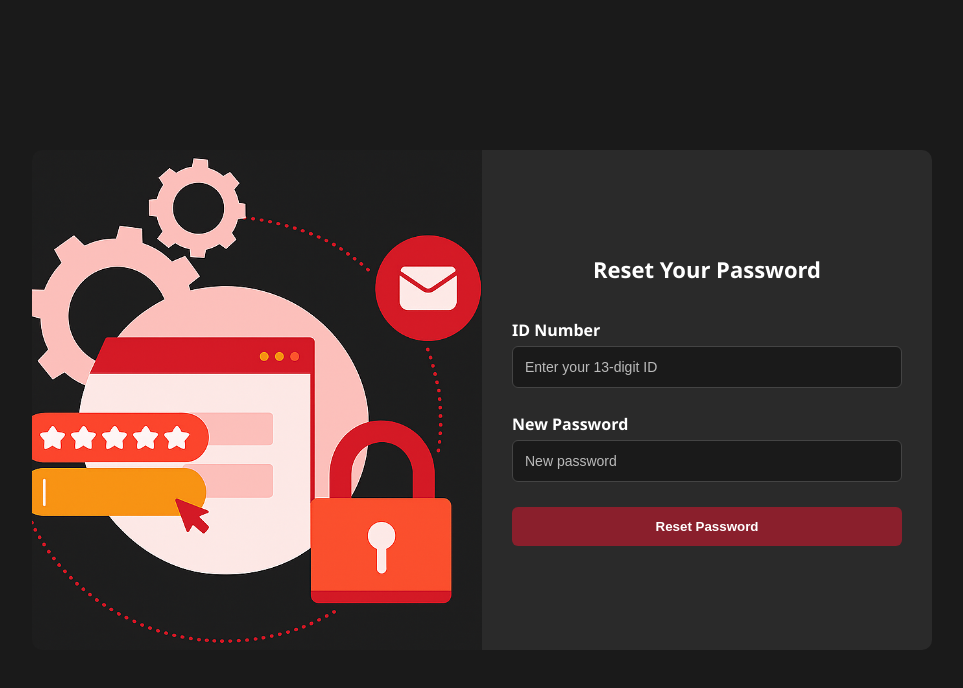
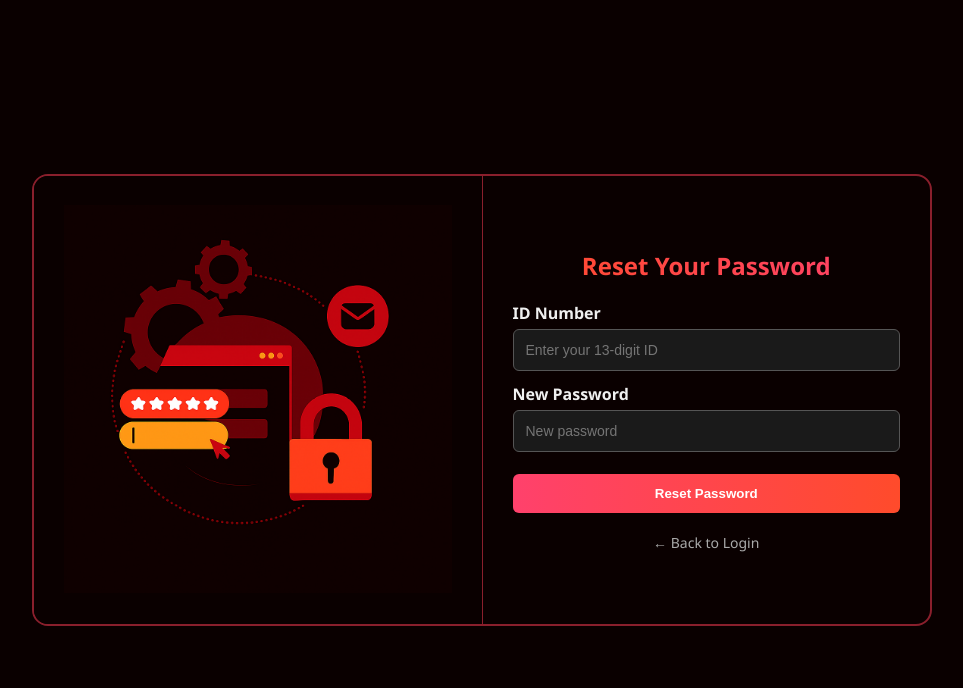
Before and after one commit to R-B-Devs/FinTech, a React (Create React App) app in the folder client/: page /reset-password in a window 1280 px wide. Shown: the top 688 px of the page, without its empty margins (158-1121 px from the left). Built offline with nearby package versions, Linux system fonts and the light colour scheme; the HTML template or start-up script is replaced by a standard one.

Commit message:
Improved ID & Password Validation + styled reset page layout"

```diff
--- a/client/src/pages/LoginPage.jsx
+++ b/client/src/pages/LoginPage.jsx
@@ -1,23 +1,57 @@
-import React from "react";
+import React, { useState } from "react";
 import { useNavigate } from "react-router-dom";
 import "../styles/LoginPage.css";
 import loginImg from "../assets/login-image.jpg";
 import { FontAwesomeIcon } from '@fortawesome/react-fontawesome';
-import { faLock } from '@fortawesome/free-solid-svg-icons';
-import { faUser } from '@fortawesome/free-solid-svg-icons';
+import { faLock, faUser } from '@fortawesome/free-solid-svg-icons';
 
 const LoginPage = () => {
   const navigate = useNavigate();
 
+  const [userId, setUserId] = useState('');
+  const [password, setPassword] = useState('');
+  const [idError, setIdError] = useState('');
+  const [passwordError, setPasswordError] = useState('');
+  const [passwordStrength, setPasswordStrength] = useState('');
+
+  const validateId = (value) => {
+    if (!/^\d{13}$/.test(value)) {
+      setIdError('13 digits required');
+    } else {
+      setIdError('');
+    }
+  };
+
+  const validatePassword = (value) => {
+    const minLength = /.{8,}/;
+    const uppercase = /[A-Z]/;
+    const lowercase = /[a-z]/;
+    const number = /\d/;
+    const symbol = /[!@#*_]/;
+
+    const passedRules = [minLength, uppercase, lowercase, number, symbol].filter(rule => rule.test(value)).length;
+
+    if (passedRules < 5) {
+      setPasswordError('Password must be 8+ characters and include upper, lower, number & symbol');
+    } else {
+      setPasswordError('');
+    }
+
+    // Strength Color
+    if (passedRules <= 2) {
+      setPasswordStrength('weak');
+    } else if (passedRules === 3 || passedRules === 4) {
+      setPasswordStrength('medium');
+    } else {
+      setPasswordStrength('strong');
+    }
+  };
+
   return (
     <div className="login-page">
       <div className="login-container">
-
-        {/* Left: Login Form Section */}
         <div className="login-form-section">
-          <h1>
-            <span className="brand">Lynq</span><span className="highlight">AI</span>
-          </h1>
+          <h1><span className="brand">Lynq</span><span className="highlight">AI</span></h1>
           <h2 className="form-title">Login</h2>
 
           <div className="form-fields">
@@ -32,8 +66,14 @@ const LoginPage = () => {
                   type="text"
                   placeholder="Enter your ID Number"
                   className="input-field with-icon"
+                  value={userId}
+                  onChange={(e) => {
+                    setUserId(e.target.value);
+                    validateId(e.target.value);
+                  }}
                 />
               </div>
+              {idError && <span className="error-text">{idError}</span>}
             </div>
 
             {/* Password Input */}
@@ -46,42 +86,43 @@ const LoginPage = () => {
                   type="password"
                   placeholder="Enter your password"
                   className="input-field with-icon"
+                  value={password}
+                  onChange={(e) => {
+                    setPassword(e.target.value);
+                    validatePassword(e.target.value);
+                  }}
                 />
               </div>
+              {passwordError && <span className="error-text">{passwordError}</span>}
+              {password && (
+                <div className={`strength-bar ${passwordStrength}`}>
+                  {passwordStrength === 'weak' && 'Weak'}
+                  {passwordStrength === 'medium' && 'Medium'}
+                  {passwordStrength === 'strong' && 'Strong'}
+                </div>
+              )}
             </div>
 
             {/* Forgot Password */}
-            <div
-              className="forgot-password"
-              style={{ color: "white", cursor: "pointer" }}
-              onClick={() => navigate("/forgot-password")}
-            >
+            <div className="forgot-password" style={{ color: "white", cursor: "pointer" }} onClick={() => navigate("/forgot-password")}>
               Forgot password?
             </div>
 
             {/* Sign In Button */}
-            <button className="login-button">
+            <button className="login-button" disabled={!!idError || !!passwordError}>
               Login
             </button>
           </div>
         </div>
 
         {/* Right: Register Section */}
-      <div className="register-section">
-        <img
-          src={loginImg}
-          alt="Login Illustration"
-          className="login-image"
-        />
-        <h3 className="register-text">Don’t have an account?</h3>
-        <button
-          className="register-button"
-          onClick={() => navigate('/register')}
-        >
-          Register
-        </button>
-      </div>
-
+        <div className="register-section">
+          <img src={loginImg} alt="Login Illustration" className="login-image" />
+          <h3 className="register-text">Don’t have an account?</h3>
+          <button className="register-button" onClick={() => navigate('/register')}>
+            Register
+          </button>
+        </div>
       </div>
     </div>
   );
--- a/client/src/pages/ResetPassword.js
+++ b/client/src/pages/ResetPassword.js
@@ -1,7 +1,7 @@
 import React, { useState } from "react";
 import { useNavigate } from "react-router-dom";
 import "../styles/ResetPassword.css";
-import ResetImage from "../assets/Reset.png"; // rename your image accordingly and put in /assets
+import ResetImage from "../assets/Reset3.png"; // make sure this path is correct
 
 const ResetPassword = () => {
   const [userId, setUserId] = useState("");
@@ -45,6 +45,7 @@ const ResetPassword = () => {
 
   return (
     <div className="reset-wrapper">
+      <div className="reset-container">
         <div className="image-section">
           <img src={ResetImage} alt="Reset Illustration" />
         </div>
@@ -77,6 +78,10 @@ const ResetPassword = () => {
 
             <button type="submit">Reset Password</button>
           </form>
+          <div className="back-login" onClick={() => navigate("/login")}>
+            &larr; Back to Login
+          </div>
+        </div>
       </div>
     </div>
   );
--- a/client/src/styles/LoginPage.css
+++ b/client/src/styles/LoginPage.css
@@ -238,3 +238,27 @@
     height: 150px;
   }
 }
+
+.error-text {
+  color: red;
+  font-size: 12px;
+  margin-top: 5px;
+}
+
+.strength-bar {
+  margin-top: 6px;
+  font-size: 13px;
+  font-weight: bold;
+}
+
+.strength-bar.weak {
+  color: red;
+}
+
+.strength-bar.medium {
+  color: orange;
+}
+
+.strength-bar.strong {
+  color: green;
+}
--- a/client/src/styles/ResetPassword.css
+++ b/client/src/styles/ResetPassword.css
@@ -1,100 +1,144 @@
 body {
   margin: 0;
   font-family: 'Segoe UI', sans-serif;
-  background-color: #1a1a1a;
-  color: #fff;
+  background-color: #0a0000;
+  color: #f0f0f0;
 }
 
 .reset-wrapper {
   display: flex;
+  align-items: center;
   justify-content: center;
-  align-items: center;
-  gap: 0;
   height: 100vh;
-  padding: 0 40px;
-  background-color: #1a1a1a;
+  background-color: #0a0000;
+  padding: 20px;
+}
+
+.reset-container {
+  display: flex;
   flex-wrap: wrap;
+  border: 2px solid #8a1f2c;
+  border-radius: 16px;
+  background-color: #0a0000;
+  max-width: 900px;
+  width: 100%;
+  overflow: hidden;
 }
 
 .image-section {
-  height: 500px;
-  margin: 0;
-  padding: 0;
+  flex: 1;
+  min-width: 300px;
+  display: flex;
+  align-items: center;
+  justify-content: center;
+  background-color: #0a0000;
+  padding: 30px;
 }
 
 .image-section img {
-  height: 100%;
-  width: 450px; /* increased width */
-  object-fit: cover;
-  border-radius: 10px 0 0 10px;
+  width: 100%;
+  max-width: 100%;
+  height: auto;
+  animation: float 6s ease-in-out infinite;
+}
+
+@keyframes float {
+  0%, 100% {
+    transform: translateY(0);
+  }
+  50% {
+    transform: translateY(-10px);
+  }
 }
 
 .reset-box {
-  background-color: #2a2a2a;
-  color: #fff;
+  flex: 1;
+  min-width: 300px;
   padding: 40px 30px;
-  border-radius: 0 10px 10px 0;
-  width: 450px; /* increased width */
-  height: 500px;
-  box-sizing: border-box;
   display: flex;
   flex-direction: column;
   justify-content: center;
+  border-left: 1px solid #8a1f2c;
 }
 
 .reset-box h2 {
+  font-size: 24px;
+  background: linear-gradient(to right, #ff4b2b, #ff416c);
+  -webkit-background-clip: text;
+  -webkit-text-fill-color: transparent;
   margin-bottom: 20px;
-  font-size: 22px;
-  color: #fff;
   text-align: center;
 }
 
 .reset-box label {
+  font-weight: 600;
+  margin-bottom: 5px;
   display: block;
-  margin: 15px 0 5px;
-  font-weight: bold;
 }
 
 .reset-box input {
   width: 100%;
   padding: 12px;
-  margin-bottom: 10px;
-  border: 1px solid #444;
+  margin-bottom: 12px;
+  border: 1px solid #555;
   border-radius: 6px;
-  font-size: 14px;
   background-color: #1a1a1a;
   color: #fff;
-}
-
-.reset-box input::placeholder {
-  color: #bbb;
+  font-size: 14px;
+  transition: border-color 0.3s;
 }
 
 .reset-box input:focus {
+  border-color: #ff4b2b;
   outline: none;
-  border-color: #4caf50;
+  box-shadow: 0 0 6px #ff4b2b;
+}
+
+.reset-box .error-text {
+  color: #ff3333;
+  font-size: 13px;
+  margin-bottom: 10px;
 }
 
 .reset-box button {
   width: 100%;
   padding: 12px;
-  background-color: #8A1F2C;
+  background: linear-gradient(to right, #ff416c, #ff4b2b);
   color: white;
   border: none;
   border-radius: 6px;
   font-weight: bold;
   cursor: pointer;
-  margin-top: 15px;
-  transition: background 0.3s ease;
+  margin-top: 10px;
+  transition: transform 0.2s, box-shadow 0.3s ease;
 }
 
 .reset-box button:hover {
-  background-color: #43a047;
+  transform: translateY(-2px);
+  box-shadow: 0 8px 16px rgba(255, 75, 43, 0.3);
 }
 
-.reset-box small {
-  display: block;
-  margin-top: -8px;
-  margin-bottom: 10px;
-  color: #ff5252;
+.back-login {
+  margin-top: 20px;
+  font-size: 14px;
+  color: #aaa;
+  cursor: pointer;
+  text-align: center;
 }
+
+.back-login:hover {
+  text-decoration: underline;
+  color: #fff;
+}
+
+/* Responsive adjustments */
+@media (max-width: 768px) {
+  .reset-container {
+    flex-direction: column;
+  }
+
+  .reset-box {
+    border-left: none;
+    border-top: 1px solid #8a1f2c;
+  }
+}
```
Also changed, not shown: client/src/assets/Reset3.png (added), 1 other file (tests, documents, lock files or other folders). Lines whose indentation alone changed are shown as unchanged.
